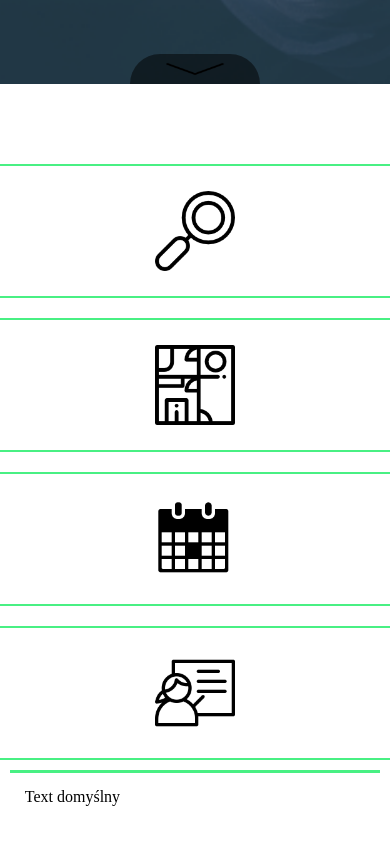
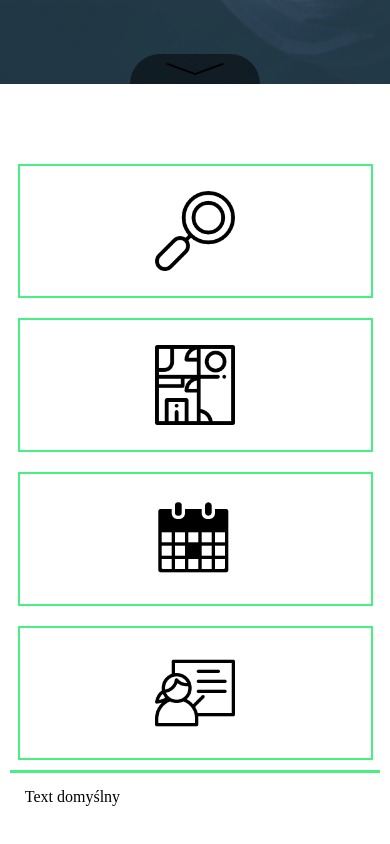
Before and after one commit to Erfik8/Erfik8.github.io, a plain HTML site: page index.html in a window 390 px wide. Shown: the part 760-1604 px from the top of the page. Drawn offline with Linux system fonts and the light colour scheme.

Commit message:
Update main.css

```diff
--- a/css/main.css
+++ b/css/main.css
@@ -51,12 +51,11 @@ main
 
 	}
 }
-@media only screen and (max-width: 600px)
+@media only screen and (max-width: 450px)
 {
 	.buttons
 	{
-		max-width: 400px;
-
+		width: 90%;
 	}
 }
 
```
